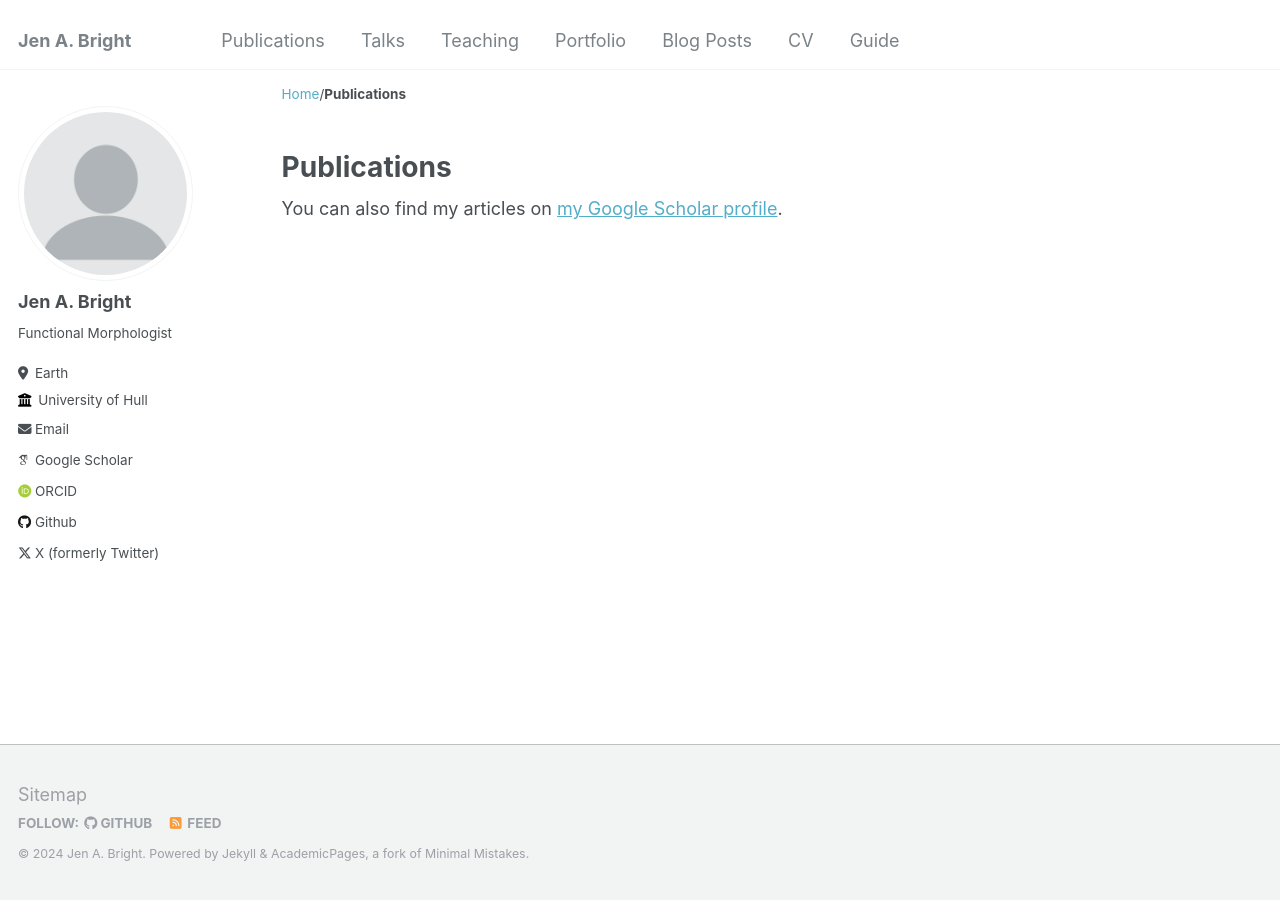
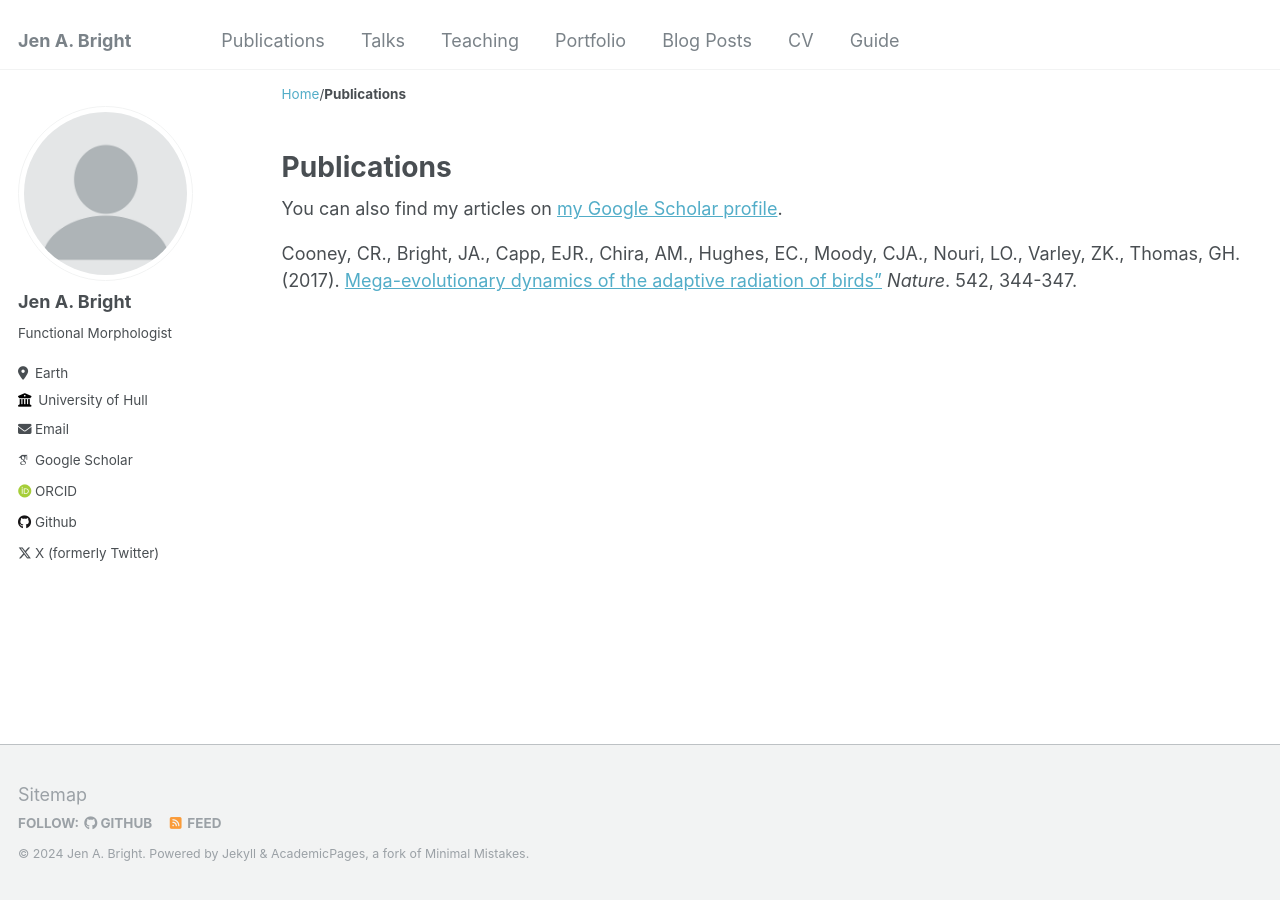
Before and after one commit to beekgeak/beekgeak.github.io, a Jekyll site: the page built from _pages/publications.md, in a window 1280 px wide. Built offline with Jekyll 4.4.1, drawn with Linux system fonts in a browser that asks for light colours; some web fonts are replaced.

Commit message:
Update publications.md
Test adding pubs here

```diff
--- a/_pages/publications.md
+++ b/_pages/publications.md
@@ -9,6 +9,9 @@ author_profile: true
   <div class="wordwrap">You can also find my articles on <a href="{{site.author.googlescholar}}">my Google Scholar profile</a>.</div>
 {% endif %}
 
+Cooney, CR., Bright, JA., Capp, EJR., Chira, AM., Hughes, EC., Moody, CJA., Nouri, LO., Varley, ZK., Thomas, GH. (2017). <a href="https://hull-research.worktribe.com/record.jx?recordid=3267681#:~:text=Fulltext%20%2D%20Accepted%20Version-,Download,-Preview'/">Mega-evolutionary dynamics of the adaptive radiation of birds"</a>
+<i>Nature</i>. 542, 344-347.
+
 {% include base_path %}
 
 {% for post in site.publications reversed %}
```
